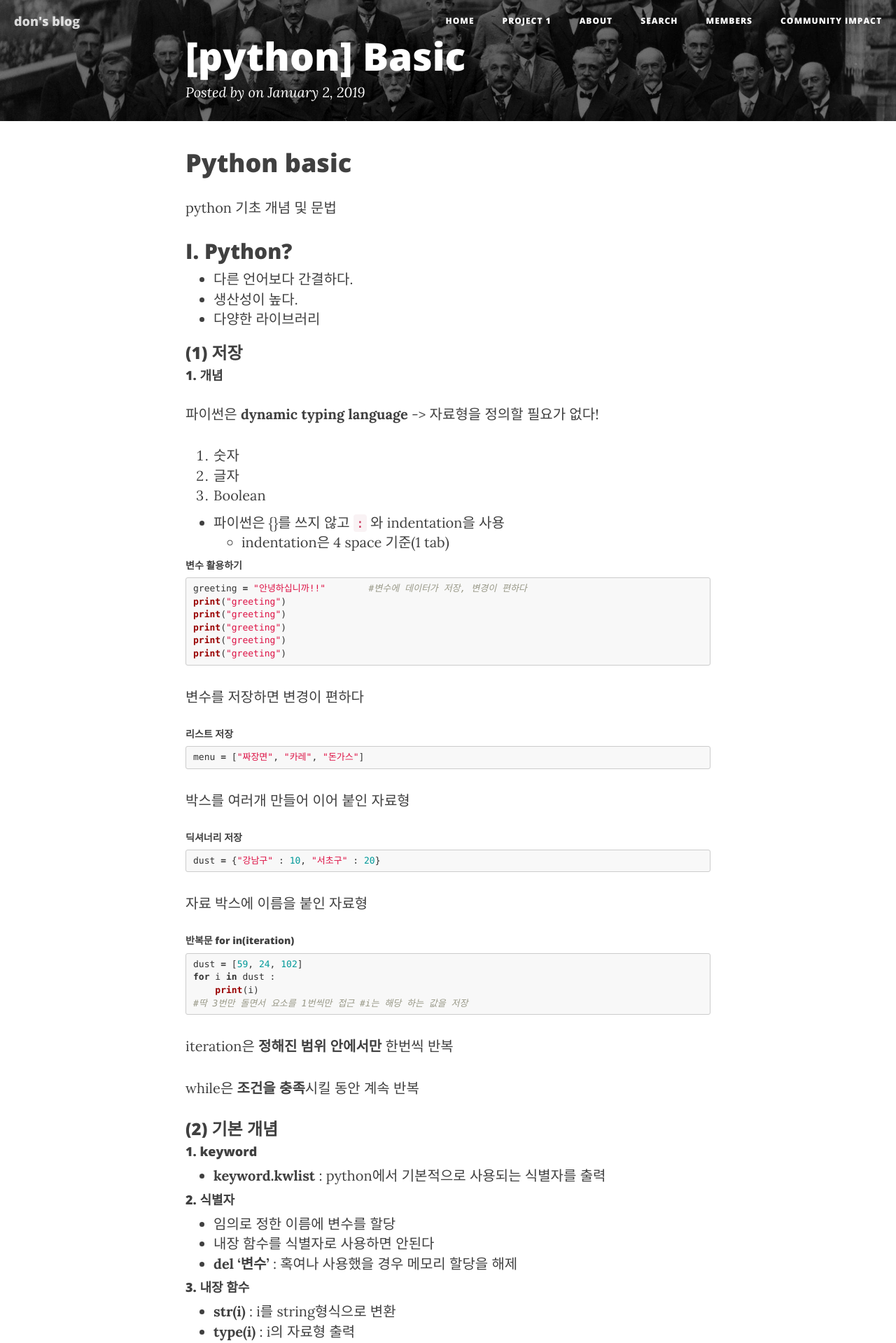
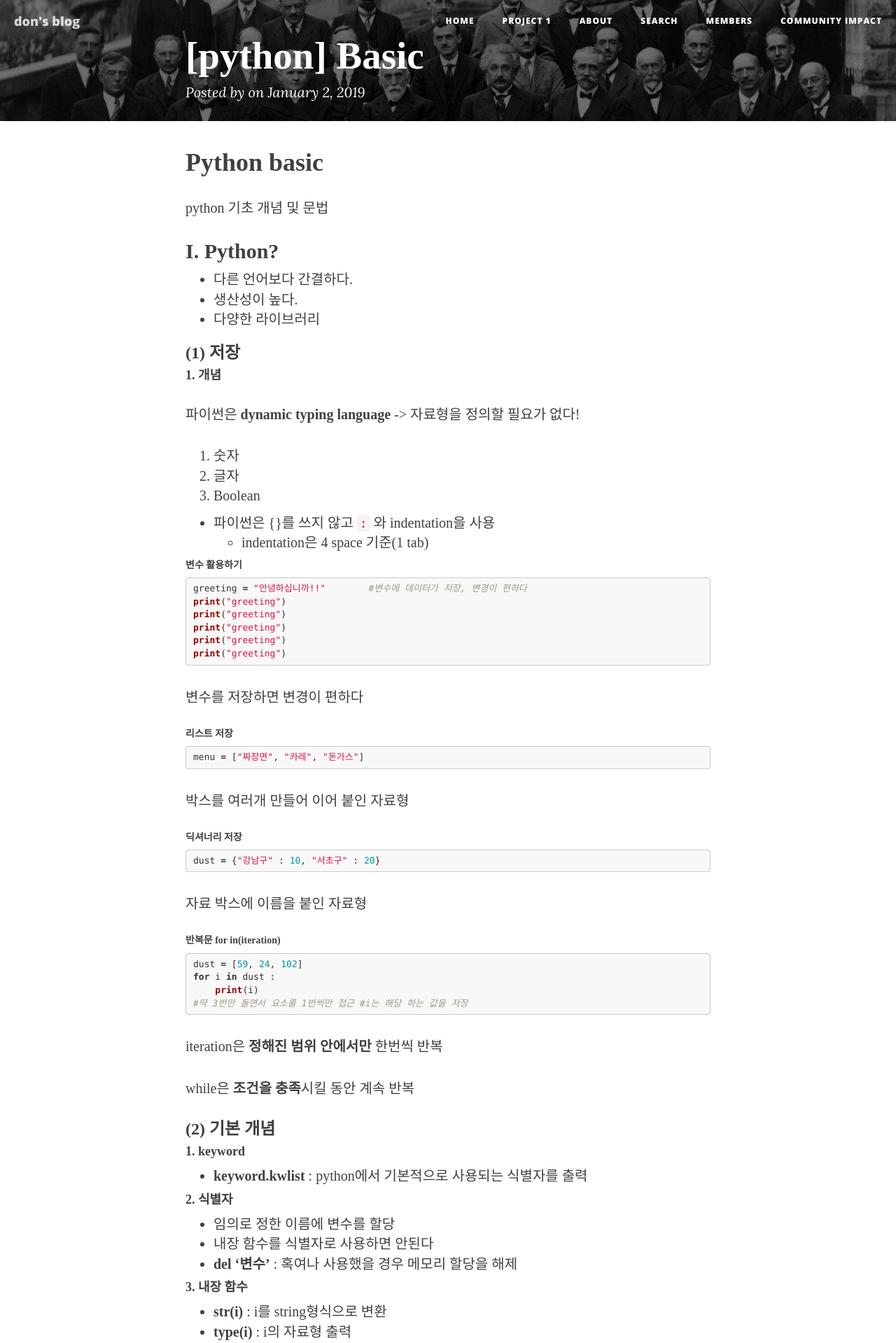
Before and after one commit to don2101/don2101.github.io, a Jekyll site: the page built from _posts/2019-01-02-[Python]- -Basic.md, in a window 1280 px wide. Shown: the top 1919 px of the page at 70% size. Built offline with Jekyll 4.4.1, drawn with Linux system fonts in a browser that asks for light colours; nearby versions of some CDN libraries; some web fonts are replaced; our own code applies the rules of GitHub Pages for plain Markdown files; comment, search, counter and statistics services are not loaded.

Commit message:
font test

```diff
--- a/css/clean-blog.css
+++ b/css/clean-blog.css
@@ -1,3 +1,6 @@
+@import url('//spoqa.github.io/spoqa-han-sans/css/SpoqaHanSans-kr.css');
+@import url('//spoqa.github.io/spoqa-han-sans/css/SpoqaHanSans-jp.css');
+
 .intro-header .site-heading,
 .intro-header .post-heading,
 .intro-header .page-heading {
@@ -5,7 +8,7 @@
   color: #FFFFFF;
 }
 body {
-  font-family: 'Lora', 'Times New Roman', serif;
+  font-family: 'Spoqa Han Sans', 'Spoqa Han Sans JP', 'Sans-serif';
   font-size: 20px;
   color: #404040;
 }
@@ -27,7 +30,7 @@ h3,
 h4,
 h5,
 h6 {
-  font-family: 'Open Sans', 'Helvetica Neue', Helvetica, Arial, sans-serif;
+  font-family: 'Spoqa Han Sans', 'Spoqa Han Sans JP', 'Sans-serif';
   font-weight: 800;
 }
 a {
--- a/css/theme/source/default.scss
+++ b/css/theme/source/default.scss
@@ -8,8 +8,6 @@
 // Default mixins and settings -----------------
 @import "../template/mixins";
 @import "../template/settings";
-@import url('//spoqa.github.io/spoqa-han-sans/css/SpoqaHanSans-kr.css');
-@import url('//spoqa.github.io/spoqa-han-sans/css/SpoqaHanSans-jp.css');
 // ---------------------------------------------
 
 
@@ -22,8 +20,6 @@
 		 url('../../lib/font/league_gothic-webfont.woff') format('woff'),
 		 url('../../lib/font/league_gothic-webfont.ttf') format('truetype'),
 		 url('../../lib/font/league_gothic-webfont.svg#LeagueGothicRegular') format('svg');
-	src: url('//spoqa.github.io/spoqa-han-sans/css/SpoqaHanSans-kr.css'),
-		 url('//spoqa.github.io/spoqa-han-sans/css/SpoqaHanSans-jp.css');
 
 	font-weight: normal;
 	font-style: normal;
```
